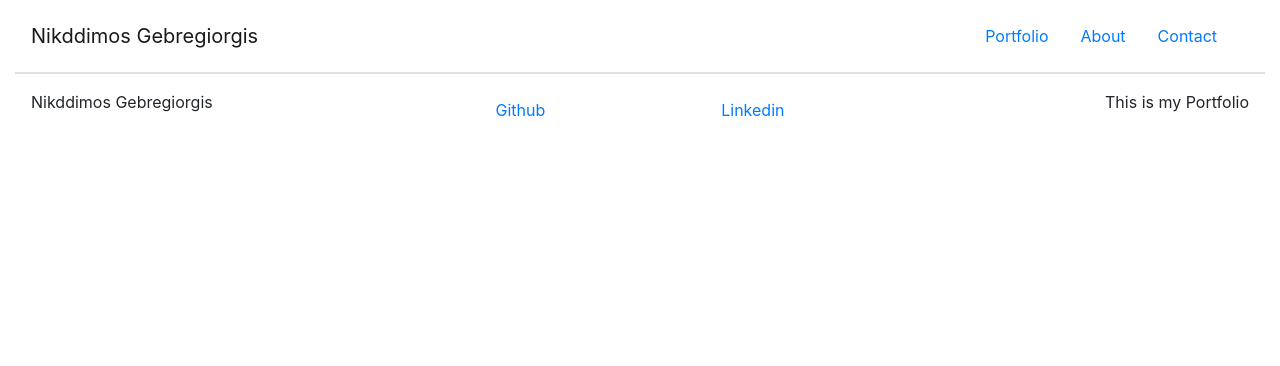
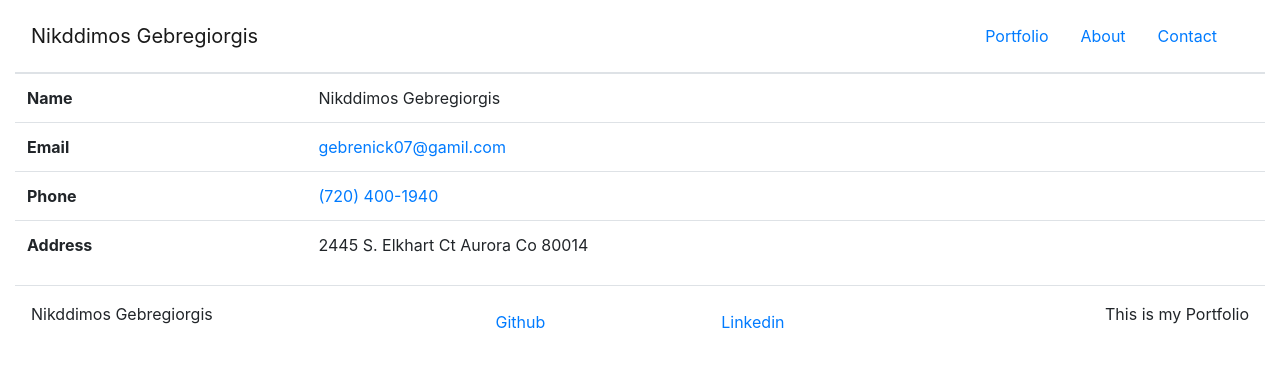
Before and after one commit to Nick-code92/react-portfolio, a React (Create React App) app: page /Contact in a window 1280 px wide. Shown: the top 366 px of the page. Built offline with nearby package versions, Linux system fonts and the light colour scheme.

Commit message:
updating a navbar

```diff
--- a/src/App.js
+++ b/src/App.js
@@ -4,7 +4,10 @@ import { BrowserRouter as Router, Route, Link } from "react-router-dom";
 import Navbar from "react-bootstrap/Navbar";
 import Nav from "react-bootstrap/Navbar";
 
-import Footer from "./components/Footer"
+import Footer from "./components/Footer";
+import Portfolio from "./pages/Portfolio";
+import About from "./pages/About";
+import Contact from "./pages/Contact";
 
 
 class App extends React.Component {
@@ -46,12 +49,15 @@ class App extends React.Component {
               <Link className="nav-link" to="/">Portfolio</Link>
               <Link className="nav-link" to="/about">About</Link>
               <Link className="nav-link" to="/contact">Contact</Link>
+
             </Nav>
            </Navbar.Collapse>
          </Navbar>
-            <Footer>
+         <Route path="/" exact render={()=> <Portfolio title={this.state.portfolio.title} subTitle={this.state.portfolio} text={this.state.portfolio} />} />
+         <Route path="/About" exact render={()=> <About title={this.state.about.title} />} />
 
-            </Footer>
+         <Route path="/Contact" exact render={()=> <Contact title={this.state.contact.title} />} />
+            <Footer/>
 
        </Container>
 
--- /dev/null
+++ b/src/components/Hero.js
@@ -0,0 +1,26 @@
+import React from "react";
+import Jumbotron from "react-bootstrap/Jumbotron";
+import Container from "react-bootstrap/Container";
+import Row from "react-bootstrap/Row";
+import Col from "react-bootstrap/Col"
+
+
+
+function Hero(props) {
+    return (
+        <Jumbotron className="bg-transparent jumbotron-fluid p-8">
+            <Container fluid={true}>
+                <Row className="justify-content-center py-5">
+                    <Col md={4} sm={16} >
+                        {props.title &&  <h1 className="display-0 font-weight-bold">{props.title}</h1>}
+                        {props.subTitle && <h3 className="display-4 font-weight-light">{props.subTitle}</h3>}
+                        {props.text && <h3 className="lead font-weight-light">{props.text}</h3>}
+                    </Col>
+                </Row>
+            </Container>
+        </Jumbotron>
+    );
+
+}
+
+export default Hero;
--- a/src/components/pages/About.js
+++ /dev/null
@@ -1 +0,0 @@
-import React from "react";
--- /dev/null
+++ b/src/pages/About.js
@@ -0,0 +1,10 @@
+import React from "react";
+
+function About(props){
+    return(
+        <p>About</p>
+    );
+
+}
+
+export default About;
--- /dev/null
+++ b/src/pages/Contact.js
@@ -0,0 +1,31 @@
+import React from "react";
+
+function Contact(props) {
+    return (
+
+        <table class="table">
+            <tr>
+                <th> Name </th>
+                <td> Nikddimos Gebregiorgis</td>
+            </tr>
+            <tr>
+                <th> Email </th>
+                <td>
+                    <a href="mailto:gebrenick07@gamil.com">
+                        gebrenick07@gamil.com</a> </td>
+            </tr>
+            <th> Phone </th>
+            <td>
+                <a href="tel:+17204001940">(720) 400-1940</a> </td>
+
+            <tr>
+            <th> Address </th>
+            <td> 2445 S. Elkhart Ct Aurora Co 80014 </td>
+            </tr>
+         </table >
+
+    );
+
+}
+
+export default Contact;
--- /dev/null
+++ b/src/pages/Portfolio.js
@@ -0,0 +1,13 @@
+import React from "react";
+
+import Hero from "../components/Hero"
+
+function Portfolio(props){
+    return(
+        <Hero title={props.title} />
+
+    );
+
+}
+
+export default Portfolio;
```
Also changed, not shown: src/components/pages/Contact.js (deleted), src/components/pages/Portfolio.js (deleted).
